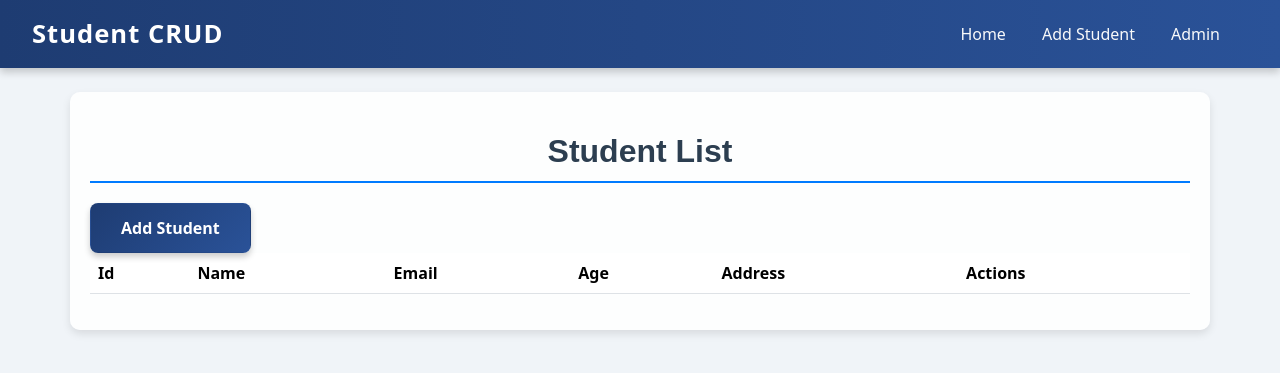
After one commit to sunilgyawali14/py_Project, a Django app: template valid_certificate/curd_operations/curd_app/templates/curd_app/index.html in a window 1280 px wide. The commit adds this page. Shown: the top 373 px of the page. Run offline with Django 5.2, Linux system fonts and the light colour scheme; the template is opened without the code that fills it, so the values that code supplies are empty.

Commit message:
changes student_list to index.html

```diff
--- /dev/null
+++ b/valid_certificate/curd_operations/curd_app/templates/curd_app/index.html
@@ -0,0 +1,30 @@
+{% extends 'curd_app/nav.html' %}
+
+{% block title %}Student List{% endblock %}
+
+{% block content %}
+  <h2 class="heading-main">Student List</h2>
+  <a href="{% url 'student_create' %}" class="btn btn-gradient">Add Student</a>
+  <table class="table table-striped">
+    <thead>
+      <tr>
+        <th>Id</th><th>Name</th><th>Email</th><th>Age</th><th>Address</th><th>Actions</th>
+      </tr>
+    </thead>
+    <tbody>
+      {% for i in students %}
+      <tr>
+        <td>{{ i.id }}</td>
+        <td>{{ i.name }}</td>
+        <td>{{ i.email }}</td>
+        <td>{{ i.age }}</td>
+        <td>{{ i.address }}</td>
+        <td>
+          <a href="{% url 'student_update' i.id %}" class="btn btn-success btn-sm btn-action">Edit</a>
+          <a href="{% url 'student_delete' i.id %}" class="btn btn-danger btn-sm btn-action">Delete</a>
+        </td>
+      </tr>
+      {% endfor %}
+    </tbody>
+  </table>
+{% endblock %}
--- a/valid_certificate/curd_operations/curd_app/templates/curd_app/nav.html
+++ b/valid_certificate/curd_operations/curd_app/templates/curd_app/nav.html
@@ -12,7 +12,7 @@
   <!-- Navbar -->
   <nav class="navbar navbar-expand-lg navbar-custom">
     <div class="container-fluid">
-      <a class="navbar-brand" href="{% url 'student_list' %}">Student CRUD</a>
+      <a class="navbar-brand" href="{% url 'index' %}">Student CRUD</a>
       <button class="navbar-toggler" type="button" data-bs-toggle="collapse" data-bs-target="#navbarNav"
         aria-controls="navbarNav" aria-expanded="false" aria-label="Toggle navigation">
         <span class="navbar-toggler-icon"></span>
@@ -21,7 +21,7 @@
       <div class="collapse navbar-collapse" id="navbarNav">
         <ul class="navbar-nav ms-auto">
           <li class="nav-item">
-            <a class="nav-link" href="{% url 'student_list' %}">Home</a>
+            <a class="nav-link" href="{% url 'index' %}">Home</a>
           </li>
           <li class="nav-item">
             <a class="nav-link" href="{% url 'student_create' %}">Add Student</a>
--- a/valid_certificate/curd_operations/curd_app/templates/curd_app/student_confirm_delete.html
+++ b/valid_certificate/curd_operations/curd_app/templates/curd_app/student_confirm_delete.html
@@ -20,7 +20,7 @@
   <form method="post">
     {% csrf_token %}
     <button type="submit" class="btn btn-danger">Yes, delete</button>
-    <a href="{% url 'student_list' %}" class="btn btn-secondary">Cancel</a>
+    <a href="{% url 'index' %}" class="btn btn-secondary">Cancel</a>
   </form>
   {% endblock %}
 </div>
--- a/valid_certificate/curd_operations/curd_app/urls.py
+++ b/valid_certificate/curd_operations/curd_app/urls.py
@@ -1,8 +1,10 @@
 from django.urls import path
 from . import views
 
+
+
 urlpatterns = [
-    path('/', views.student_list, name='student_list'),
+    path('', views.index, name='index'),  # homepage shows student list
     path('add/', views.student_create, name='student_create'),
     path('edit/<int:id>/', views.student_update, name='student_update'),
     path('delete/<int:id>/', views.student_delete, name='student_delete'),
--- a/valid_certificate/curd_operations/curd_operations/urls.py
+++ b/valid_certificate/curd_operations/curd_operations/urls.py
@@ -22,8 +22,9 @@ from django.contrib import admin
 from django.urls import path, include
 from curd_app import views   # import your views
 
+
+
 urlpatterns = [
     path('admin/', admin.site.urls),
-    path('students/', include('curd_app.urls')),
-    path('', views.student_list, name='home'),  # root URL shows student list
+    path('', include('curd_app.urls')),  # root points to curd_app
 ]
```
Also changed, not shown: valid_certificate/curd_operations/curd_app/templates/curd_app/student_list.html (deleted, +0 -43 lines), valid_certificate/curd_operations/curd_app/views.py (+6 -5 lines).
